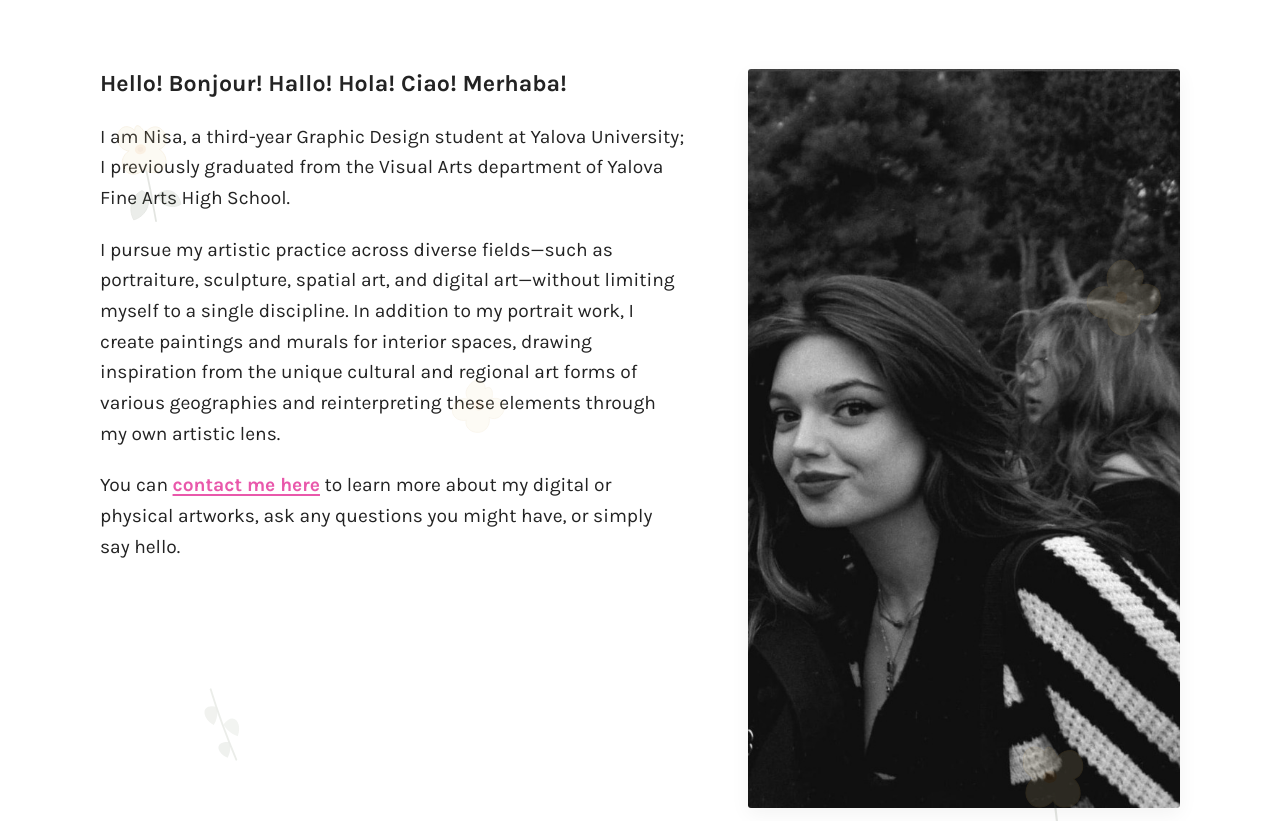
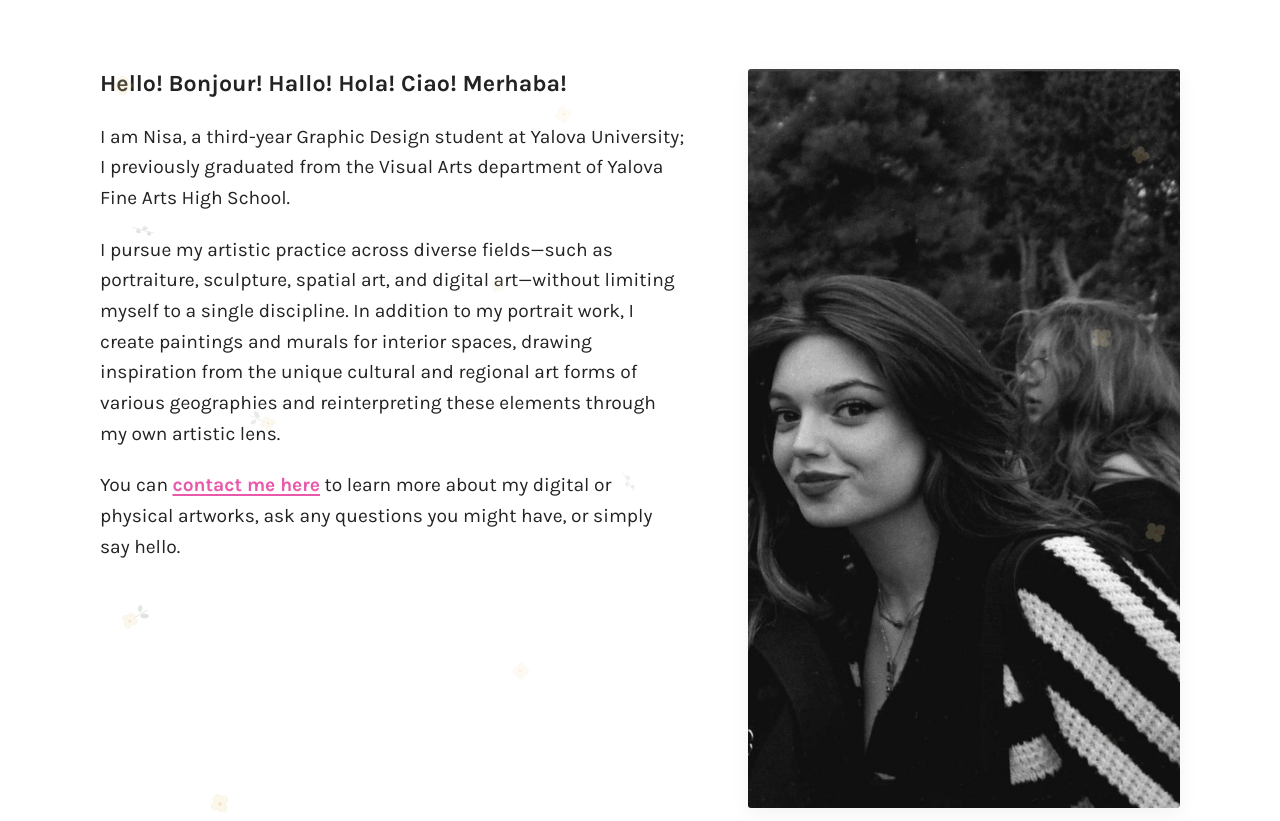
Before and after one commit to yusufsiyahh-sketch/artnisacicek, a plain HTML site: page about.html in a window 1280 px wide. Shown: the part 148-969 px from the top of the page. Drawn offline with Linux system fonts and the light colour scheme.

Commit message:
Add files via upload

```diff
--- a/about.html
+++ b/about.html
@@ -56,13 +56,24 @@
 
     <!-- About Section -->
     <main class="about-section" style="position: relative; z-index: 1;">
-      <!-- Subtle artistic floral background motifs -->
+      <!-- Subtle artistic miniature floral background motifs (dainty, scattered) -->
       <div class="floral-bg-container" aria-hidden="true">
-        <img src="assets/images/motif-flower-2.svg" alt="" class="flower-motif motif-about-1">
-        <img src="assets/images/motif-flower-1.svg" alt="" class="flower-motif motif-about-2">
-        <img src="assets/images/motif-flower-3.svg" alt="" class="flower-motif motif-about-3">
-        <img src="assets/images/motif-leaf.svg" alt="" class="flower-motif motif-about-4">
-        <img src="assets/images/motif-flower-2.svg" alt="" class="flower-motif motif-about-5">
+        <img src="assets/images/motif-flower-1.svg" alt="" class="flower-motif motif-ab-1">
+        <img src="assets/images/motif-flower-3.svg" alt="" class="flower-motif motif-ab-2">
+        <img src="assets/images/motif-flower-2.svg" alt="" class="flower-motif motif-ab-3">
+        <img src="assets/images/motif-leaf.svg" alt="" class="flower-motif motif-ab-4">
+        <img src="assets/images/motif-flower-1.svg" alt="" class="flower-motif motif-ab-5">
+        <img src="assets/images/motif-flower-3.svg" alt="" class="flower-motif motif-ab-6">
+        <img src="assets/images/motif-flower-2.svg" alt="" class="flower-motif motif-ab-7">
+        <img src="assets/images/motif-leaf.svg" alt="" class="flower-motif motif-ab-8">
+        <img src="assets/images/motif-flower-1.svg" alt="" class="flower-motif motif-ab-9">
+        <img src="assets/images/motif-flower-2.svg" alt="" class="flower-motif motif-ab-10">
+        <img src="assets/images/motif-flower-3.svg" alt="" class="flower-motif motif-ab-11">
+        <img src="assets/images/motif-leaf.svg" alt="" class="flower-motif motif-ab-12">
+        <img src="assets/images/motif-flower-1.svg" alt="" class="flower-motif motif-ab-13">
+        <img src="assets/images/motif-flower-2.svg" alt="" class="flower-motif motif-ab-14">
+        <img src="assets/images/motif-flower-3.svg" alt="" class="flower-motif motif-ab-15">
+        <img src="assets/images/motif-leaf.svg" alt="" class="flower-motif motif-ab-16">
       </div>
 
       <div class="about-grid">
--- a/css/style.css
+++ b/css/style.css
@@ -305,12 +305,14 @@ a {
 }
 
 /* ==========================================================================
-   Floral Background Motifs (Subtle, Artistic & Translucent)
+   Floral Background Motifs (Subtle, Artistic & Translucent Mini-Flowers)
    ========================================================================== */
 .floral-bg-container {
   position: absolute;
   top: 0;
   left: 0;
+  right: 0;
+  bottom: 0;
   width: 100%;
   height: 100%;
   pointer-events: none;
@@ -321,84 +323,41 @@ a {
 .flower-motif {
   position: absolute;
   pointer-events: none;
-  opacity: 0.15;
+  opacity: 0.24;
   user-select: none;
 }
 
-/* Placements for About page */
-.motif-about-1 {
-  top: 60px;
-  left: 10px;
-  width: 85px;
-  transform: rotate(-15deg);
-}
+/* 16 Miniature scattered flowers for About page (dainty: 18px - 26px, reversed/inverted angles) */
+.motif-ab-1  { top: 2%;   left: 1%;   width: 24px; transform: rotate(20deg); }
+.motif-ab-2  { top: 5%;   left: 42%;  width: 20px; transform: rotate(-45deg) scaleX(-1); opacity: 0.16; }
+.motif-ab-3  { top: 8%;   right: 3%;  width: 26px; transform: rotate(135deg); }
+.motif-ab-4  { top: 16%;  left: 3%;   width: 22px; transform: rotate(-75deg); }
+.motif-ab-5  { top: 22%;  left: 36%;  width: 18px; transform: rotate(50deg); opacity: 0.15; }
+.motif-ab-6  { top: 27%;  right: 6%;  width: 25px; transform: rotate(-160deg) scaleY(-1); }
+.motif-ab-7  { top: 35%;  left: 14%;  width: 22px; transform: rotate(110deg); opacity: 0.18; }
+.motif-ab-8  { top: 41%;  left: 48%;  width: 20px; transform: rotate(-30deg) scaleX(-1); opacity: 0.16; }
+.motif-ab-9  { top: 46%;  right: 1%;  width: 26px; transform: rotate(85deg); }
+.motif-ab-10 { top: 54%;  left: 2%;   width: 24px; transform: rotate(-125deg); }
+.motif-ab-11 { top: 60%;  left: 38%;  width: 20px; transform: rotate(35deg); opacity: 0.17; }
+.motif-ab-12 { top: 66%;  right: 5%;  width: 25px; transform: rotate(-80deg) scaleX(-1); }
+.motif-ab-13 { top: 73%;  left: 10%;  width: 24px; transform: rotate(170deg); }
+.motif-ab-14 { top: 80%;  left: 46%;  width: 21px; transform: rotate(-25deg); opacity: 0.18; }
+.motif-ab-15 { top: 86%;  right: 2%;  width: 26px; transform: rotate(105deg) scaleY(-1); }
+.motif-ab-16 { top: 93%;  left: 26%;  width: 20px; transform: rotate(-140deg); }
 
-.motif-about-2 {
-  top: 320px;
-  left: 32%;
-  width: 65px;
-  opacity: 0.11;
-  transform: rotate(22deg);
-}
-
-.motif-about-3 {
-  top: 200px;
-  right: 15px;
-  width: 90px;
-  transform: rotate(30deg);
-}
-
-.motif-about-4 {
-  top: 620px;
-  left: 8%;
-  width: 75px;
-  opacity: 0.12;
-  transform: rotate(-20deg);
-}
-
-.motif-about-5 {
-  top: 680px;
-  right: 6%;
-  width: 105px;
-  transform: rotate(-10deg);
-}
-
-/* Placements for Contact page */
-.motif-contact-1 {
-  top: 80px;
-  left: 6%;
-  width: 95px;
-  transform: rotate(-15deg);
-}
-
-.motif-contact-2 {
-  top: 90px;
-  right: 7%;
-  width: 85px;
-  transform: rotate(25deg);
-}
-
-.motif-contact-3 {
-  top: 240px;
-  left: 50%;
-  transform: translateX(-50%) rotate(5deg);
-  width: 75px;
-  opacity: 0.09;
-}
-
-.motif-contact-4 {
-  bottom: 120px;
-  left: 8%;
-  width: 110px;
-  transform: rotate(-22deg);
-}
-
-.motif-contact-5 {
-  bottom: 140px;
-  right: 8%;
-  width: 75px;
-  transform: rotate(18deg);
-}
+/* 12 Miniature scattered flowers for Contact page */
+.motif-ct-1  { top: 6%;   left: 4%;   width: 24px; transform: rotate(-25deg); }
+.motif-ct-2  { top: 10%;  right: 6%;  width: 22px; transform: rotate(120deg) scaleX(-1); }
+.motif-ct-3  { top: 22%;  left: 15%;  width: 19px; transform: rotate(45deg); opacity: 0.16; }
+.motif-ct-4  { top: 26%;  right: 18%; width: 20px; transform: rotate(-135deg); opacity: 0.16; }
+.motif-ct-5  { top: 38%;  left: 8%;   width: 25px; transform: rotate(-70deg) scaleY(-1); }
+.motif-ct-6  { top: 42%;  right: 8%;  width: 24px; transform: rotate(80deg); }
+.motif-ct-7  { top: 56%;  left: 20%;  width: 21px; transform: rotate(155deg); opacity: 0.18; }
+.motif-ct-8  { top: 60%;  right: 16%; width: 22px; transform: rotate(-40deg) scaleX(-1); opacity: 0.18; }
+.motif-ct-9  { top: 74%;  left: 6%;   width: 26px; transform: rotate(100deg); }
+.motif-ct-10 { top: 78%;  right: 5%;  width: 25px; transform: rotate(-110deg); }
+.motif-ct-11 { top: 88%;  left: 32%;  width: 20px; transform: rotate(30deg); opacity: 0.17; }
+.motif-ct-12 { top: 92%;  right: 34%; width: 22px; transform: rotate(-150deg) scaleY(-1); opacity: 0.17; }
 
 /* Selected Clients */
 .clients-section {
```
Also changed, not shown: contact.html (+13 -6 lines).
